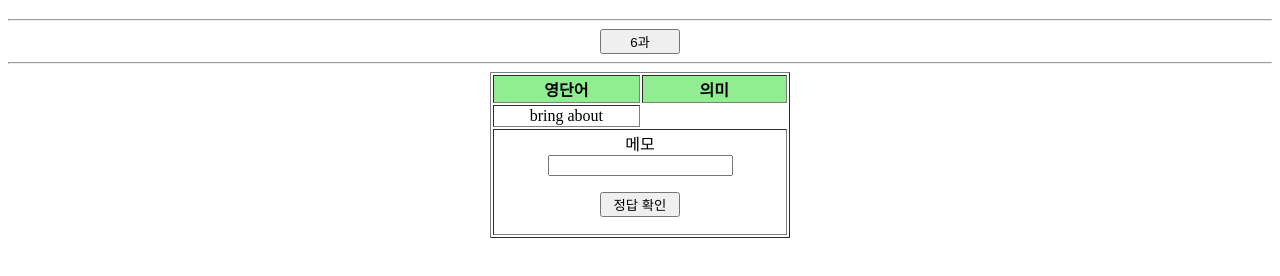
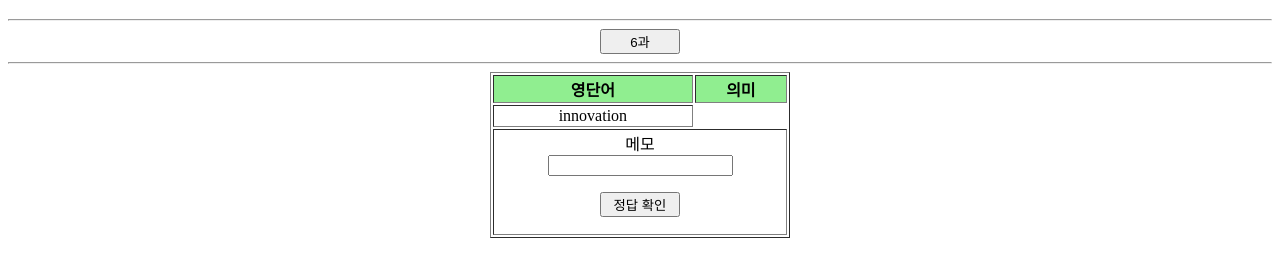
Before and after one commit to wnstn4896/class3-4_2021, a plain HTML site: page engStudy/eng_les1.html in a window 1280 px wide. Shown: the part 70-346 px from the top of the page. Drawn offline with Linux system fonts and the light colour scheme.

Commit message:
Update eng_les1.html

```diff
--- a/engStudy/eng_les1.html
+++ b/engStudy/eng_les1.html
@@ -12,7 +12,7 @@
 	<style type="text/css">
 		#container { text-align:center; }
 		table { width:300px; }
-		th { background-color:lightgreen; width:150px; }
+		th { background-color:lightgreen; }
 		.btn { width: 80px; text-align:center; }
 		.blind, .blind2 { display:none; }
 	</style>
@@ -65,7 +65,9 @@
 				<tr>
 					<td>
 						<script language="javascript">
-						var ran = Math.floor(Math.random()*word.length);
+						var i=0, ran=0;
+						for (i=5; i<=30; i++)
+							ran = Math.floor(Math.random()*word.length-1);
 						document.write(word[ran]+'</td>');
 							document.write('<td class="blind">'+meanings[ran]);
 						</script>
```
